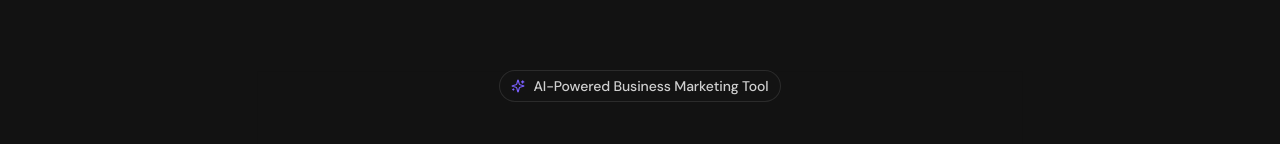
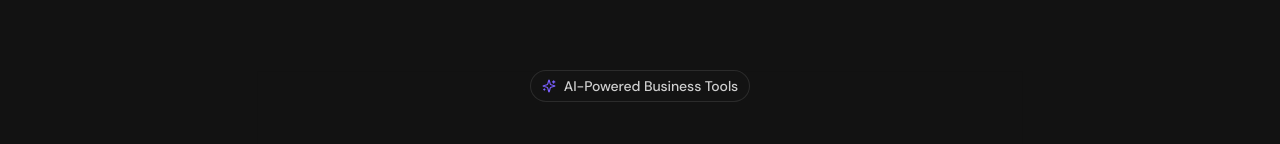
Before and after one commit to WiselyWise/maya-ai-agent-hub, a React (Vite) app: page /prompt-genius in a window 1280 px wide. Shown: the part 234-378 px from the top of the page. Built offline with nearby package versions, Linux system fonts and the light colour scheme.

Commit message:
Fix: Update AI tool description
Updated the description of the AI tool to reflect the change from "AI-Powered Business Marketing Tool" to "AI-Powered Business Tools".

```diff
--- a/src/components/Hero.tsx
+++ b/src/components/Hero.tsx
@@ -30,7 +30,7 @@ const Hero: React.FC<HeroProps> = ({
           <div className="backdrop-blur-[1px]">
             <span className="inline-flex items-center rounded-full bg-dark-700/70 px-3 py-1.5 text-sm font-medium text-white/80 backdrop-blur-sm ring-1 ring-inset ring-white/10 mb-8">
               <Sparkles className="mr-2 h-3.5 w-3.5 text-purple-500" />
-              AI-Powered Business Marketing Tool
+              AI-Powered Business Tools
             </span>
 
             <h1
```
